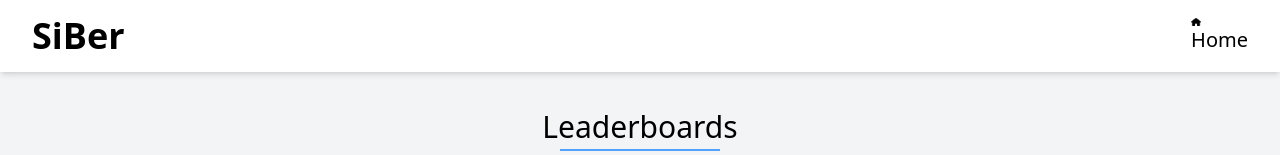
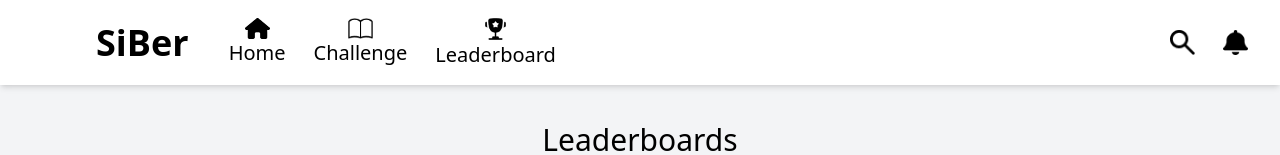
Before and after one commit to Izfaha/web-project-collaboration, a Next.js app: page /leaderboard in a window 1280 px wide. Shown: the top 155 px of the page. Built offline with nearby package versions, Linux system fonts and the light colour scheme.

Commit message:
navbar 1/2 fix

```diff
--- a/src/components/Navbar.tsx
+++ b/src/components/Navbar.tsx
@@ -3,25 +3,77 @@ import React from "react";
 
 const Navbar = () => {
     return (
-        <nav className=" bg-white shadow-md px-8 py-4">
-            <div className="mx-auto flex justify-between items-center max-w-7xl">
+        <nav className="flex bg-white shadow-md px-8 py-4 place-items-center">
+            {/* left side */}
+            <div className="flex place-items-center mr-auto">
                 {/* nama in the left */}
-                <span className="text-4xl font-bold">SiBer</span>
+                <span className="text-4xl font-bold mr-10 ml-16">SiBer</span>
                 {/* menu in the middle as visual */}
-                <ul className="flex text-xl space-x-12">
-                    <li>
-                        <div>
+                <ul className="flex text-xl place-items-center">
+                    {/* Home logo */}
+                    <li className='mr-7'>
+                        <div className='place-items-center'>
                             {/* I nya besar karena di atas I nya besar */}
                             <Image
-                            src="/image/home.png"
-                            width={10}
-                            height={10}
-                            alt="home-logo"
+                                src="/image/home.png"
+                                width={25}
+                                height={25}
+                                alt="home-logo"
                             />
                             <p>Home</p>
                         </div>
                     </li>
+                    {/* Challenge logo */}
+                    <li className='mr-7'>
+                        <div className='place-items-center'>
+                            {/* I nya besar karena di atas I nya besar */}
+                            <Image
+                                src="/image/book.png"
+                                width={25}
+                                height={25}
+                                alt="challenge-logo"
+                            />
+                            <p>Challenge</p>
+                        </div>
+                    </li>
+                    {/* Leaderboard logo */}
+                    <li>
+                        <div className='place-items-center'>
+                            {/* I nya besar karena di atas I nya besar */}
+                            <Image
+                                src="/image/cup.png"
+                                width={25}
+                                height={25}
+                                alt="leaderboard-logo"
+                            />
+                            <a>Leaderboard</a>
+                        </div>
+                    </li>
                 </ul>
+            </div>
+
+            {/* right side */}
+            <div className='flex space-x-7 ml-auto'>
+                {/* seach logo */}
+                <a href="http://">
+                    <Image
+                        src="/image/search.png"
+                        width={25}
+                        height={25}
+                        alt='search-logo'
+                    />
+                </a>
+
+                {/* notif logo */}
+                <a href="http://">
+                    <Image
+                        src="/image/notif.png"
+                        width={25}
+                        height={25}
+                        alt='search-logo'
+                    />
+                </a>
+
             </div>
         </nav>
     );
```
